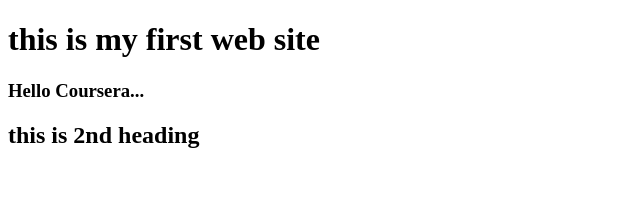
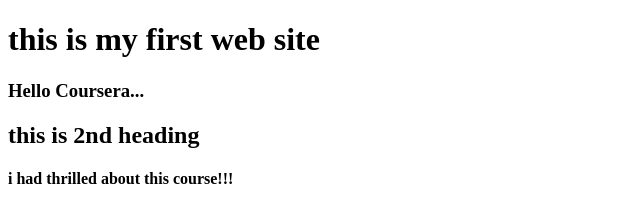
Before and after one commit to saqib786-coder/coursera-786, a plain HTML site: page index.html in a window 1280 px wide. Shown: the whole page, without its empty margins (0-640 px from the left). Drawn offline with Linux system fonts and the light colour scheme.

Commit message:
new version of web file

```diff
--- a/index.html
+++ b/index.html
@@ -10,6 +10,7 @@
     <h1>this is my first web site</h1>
     <h3>Hello Coursera...</h3>
     <h2>this is 2nd heading </h2>
+    <h4>i had thrilled about this course!!!</h4>
     <!-- <p>Lorem ipsum dolor sit amet
 
         consectetur adipisicing elit. Molestias excepturi beatae, possimus harum praesentium
```
